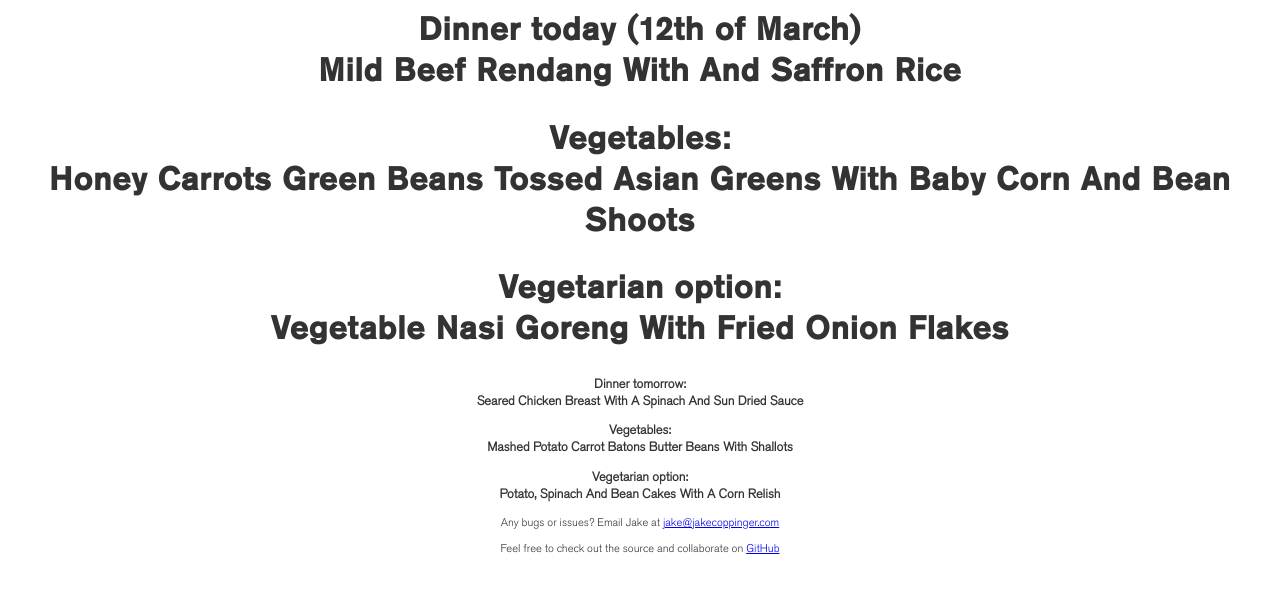
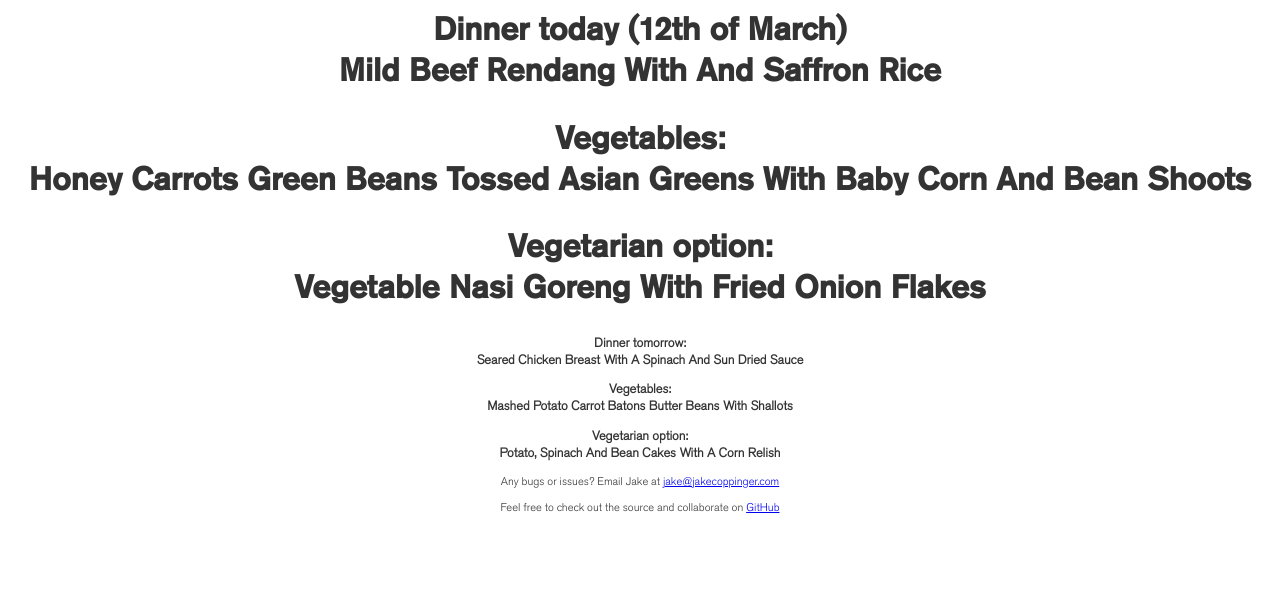
Before and after one commit to jakecoppinger/dinner_today, a plain HTML site: page index.html in a window 1280 px wide. Drawn offline with Linux system fonts and the light colour scheme.

Commit message:
Reduced kerning

```diff
--- a/styles.css
+++ b/styles.css
@@ -12,7 +12,6 @@ h2 {
     font-family: akzidenz-grotesk_pro_medium;
     font-size: 2em;
     text-align: center;
-    letter-spacing: 1.05;
 }
 
 h3 {
```
